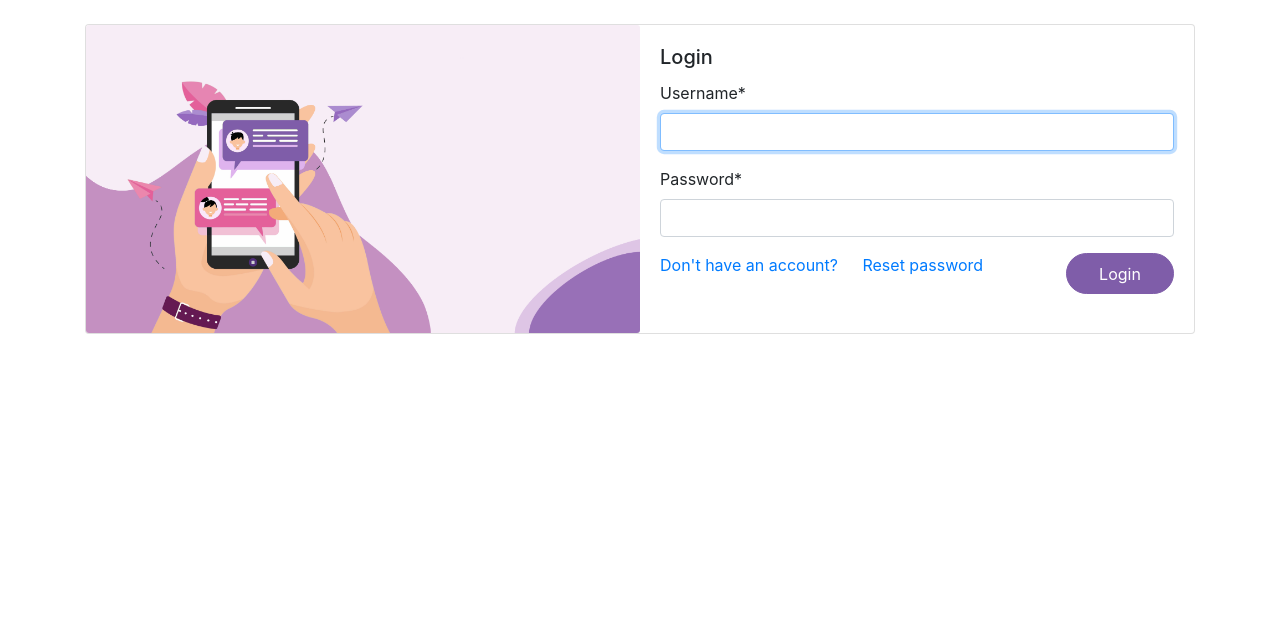
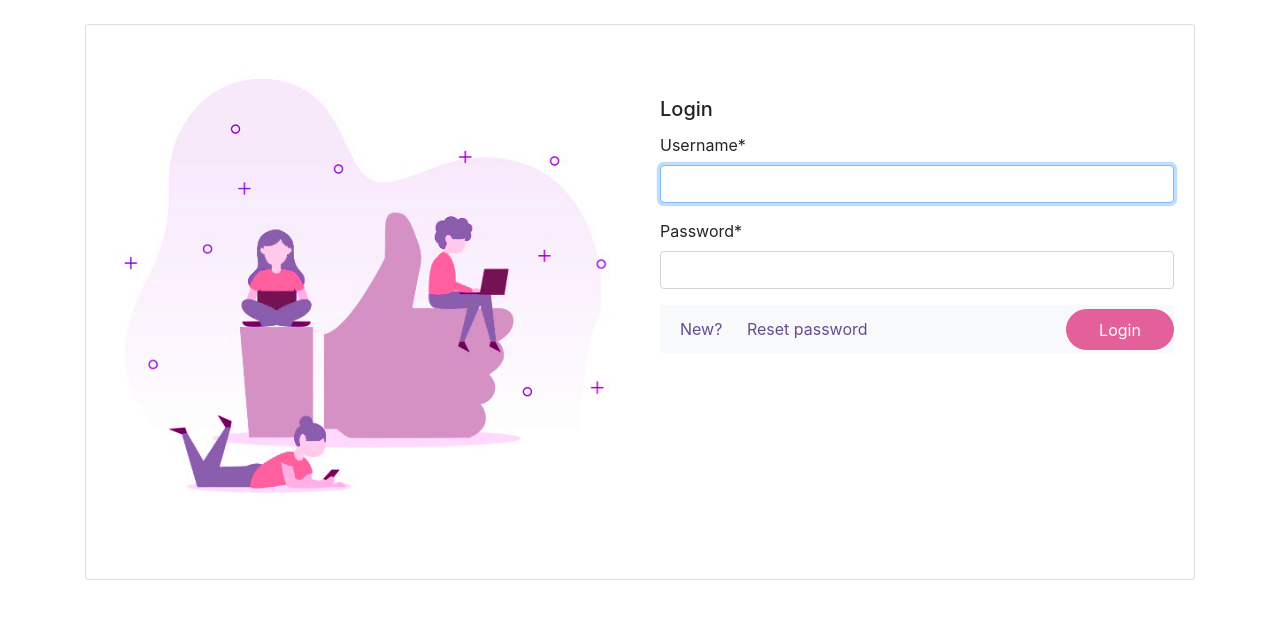
Before and after one commit to LaraDarine/lara-disqus, a Django app: page /accounts/login/ in a window 1280 px wide. Shown: the part 106-725 px from the top of the page. Run offline with Django 3.2, Linux system fonts and the light colour scheme; some libraries are stand-ins or nearby versions.

Commit message:
Apply some styles on login page

```diff
--- a/static/css/custom.css
+++ b/static/css/custom.css
@@ -106,6 +106,13 @@ a {
     font-weight: 1.2em;
 }
 
+/* Cards */
+
+.card-footer {
+    background-color: #f8f9fa;
+    border: none;
+}
+
 @media only screen
 and (min-device-width : 768px)
 and (max-device-width : 1024px) {
--- a/templates/registration/login.html
+++ b/templates/registration/login.html
@@ -8,23 +8,23 @@
     <div class="card mb-3" >
         <div class="row no-gutters">
             <div class="col-md-6">
-                <img src="/static/images/welcome.png" class="card-img" alt="welcome">
+                <img src="/static/images/disqus.jpg" class="card-img mx-auto d-block" alt="welcome">
             </div>
             <div class="col-md-6">
-                <div class="card-body">
+                <div class="card-body py-4 my-5">
                     <h5 class="card-title">Login</h5>
                     <div class="card-text">
                         <form action="" method="post" enctype="multipart/form-data">
                             {% csrf_token %}
                             {{ form | crispy}}
-                            <div class="float float-right">
-                                <input class="btn btn-primary float-left" type="submit" value="Login">
+                            <div class="mt-1 float float-right">
+                                <input class="btn btn-secondary" type="submit" value="Login">
                             </div>
                         </form>
                     </div>
-                    <div>
-                        <a href="{% url 'signup' %}" class="card-link">Don't have an account?</a>
-                        <a href="#" class="card-link">Reset password</a>
+                    <div class="card-footer ">
+                        <a href="{% url 'signup' %}" class="card-link text-primary">New?</a>
+                        <a href="#" class="card-link text-primary">Reset password</a>
                     </div>
                 </div>
             </div>
```
Also changed, not shown: static/images/disqus.jpg (added).
